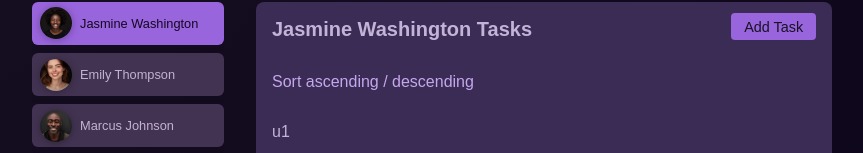
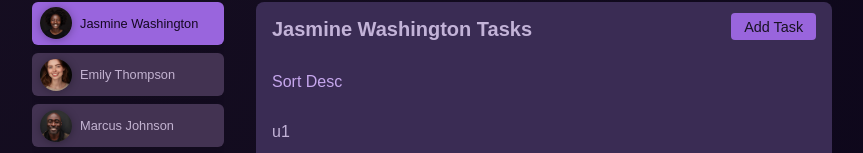
Before and after one commit to robertgutu/Angular-Routing, an Angular app: page /users/u1/tasks in a window 1280 px wide. Shown: the part 260-413 px from the top of the page, without its empty margins (208-1071 px from the left). Built offline with nearby package versions, Linux system fonts and the light colour scheme.

Commit message:
Extracting Query Parameters via Inputs

```diff
--- a/src/app/tasks/tasks.component.html
+++ b/src/app/tasks/tasks.component.html
@@ -1,6 +1,8 @@
 <p>
-  <a routerLink="./" [queryParams]="{order: 'asc'}">
-    Sort ascending / descending
+  <a routerLink="./" [queryParams]="{
+      order: order() === 'asc' ? 'desc' : 'asc'
+    }">
+    Sort {{ order() === 'desc' ? 'Asc' : 'Desc' }}
   </a>
 </p>
 
--- a/src/app/tasks/tasks.component.ts
+++ b/src/app/tasks/tasks.component.ts
@@ -14,6 +14,7 @@ import { RouterLink } from "@angular/router";
 })
 export class TasksComponent {
   userId = input.required<string>()
+  order = input<'asc' | 'desc'>()
   // userTasks: Task[] = [];
   private tasksService = inject(TasksService)
   userTasks = computed(() =>{
```
